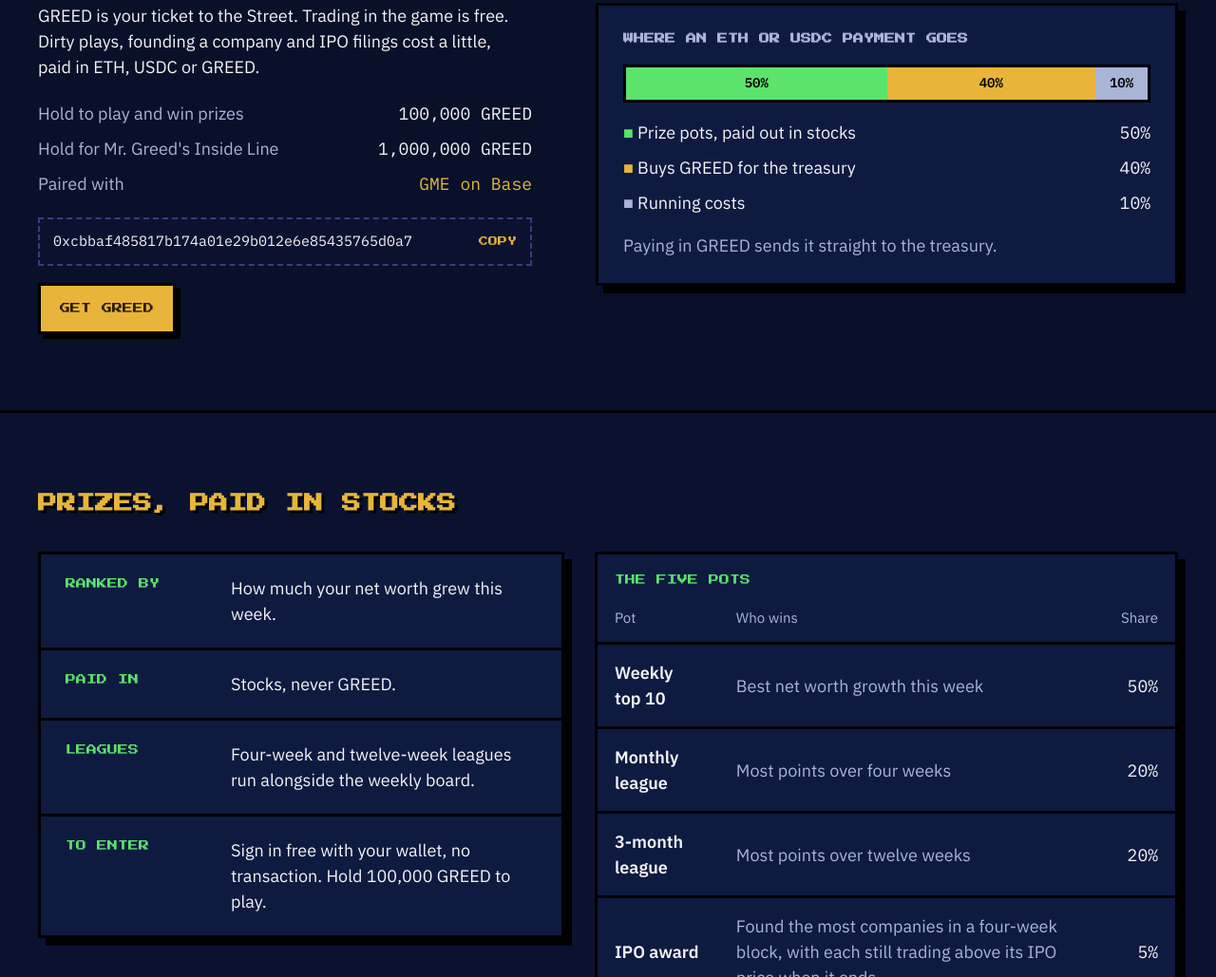
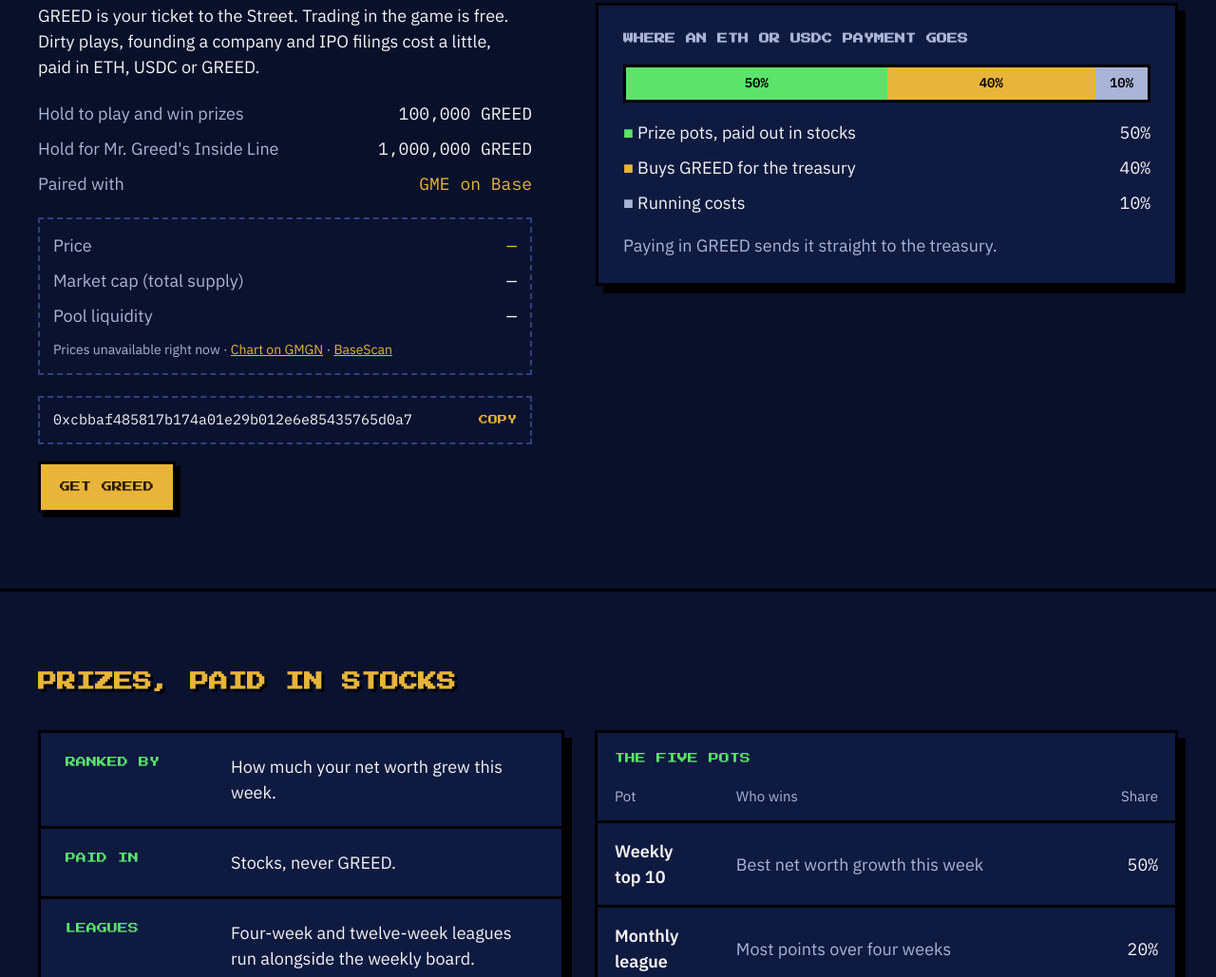
Before and after one commit to frosty720/stonkstreet-landing, a plain HTML site: page index.html in a window 1280 px wide. Shown: the part 2378-3407 px from the top of the page at 95% size. Drawn offline with Linux system fonts and the light colour scheme; no server answers.

Commit message:
feat: GREED market data

```diff
--- /dev/null
+++ b/assets/greed-market.js
@@ -0,0 +1,144 @@
+/* GREED's market numbers, read straight from Base: the price from GREED's own pool, GMEc's dollar price from GeckoTerminal,
+   and from those the dollar price, market cap and pool liquidity. Each visitor's browser asks; nothing goes through our servers.
+   A plain script (not a module) so the static host needs nothing special; it sets window.GreedMarket. */
+(function (global) {
+	'use strict';
+
+	const GREED = '0xcbbaf485817b174a01e29b012e6e85435765d0a7';
+	const GME = '0xb2000000000000000000007790ed6e48e06ed935';
+	const POOL = '0x6e9d3d023333f713671adef499aa3c9f7c0b227d';
+	/** GMEc is the pool's token0 (its address sorts first), GREED its token1 (read on Base, 2026-11-16). */
+	const GME_DECIMALS = 8;
+	const GREED_DECIMALS = 18;
+	const RPCS = ['https://mainnet.base.org', 'https://base-rpc.publicnode.com'];
+	const GME_PRICE_URL = 'https://api.geckoterminal.com/api/v2/simple/networks/base/token_price/' + GME;
+	const REFRESH_MS = 60000;
+	const TIMEOUT_MS = 8000;
+
+	const SLOT0 = '0x3850c7bd';
+	const TOTAL_SUPPLY = '0x18160ddd';
+	const BALANCE_OF = '0x70a08231';
+
+	/** GMEc per GREED from the pool's sqrtPriceX96, which prices token1 (GREED) in token0 (GMEc) units, inverted. */
+	function gmePerGreed(sqrtPriceX96) {
+		const ratio = Number(sqrtPriceX96) / 2 ** 96;
+		const greedPerGmeRaw = ratio * ratio;
+		if (!(greedPerGmeRaw > 0)) return 0;
+		const greedPerGme = greedPerGmeRaw * 10 ** (GME_DECIMALS - GREED_DECIMALS);
+		return 1 / greedPerGme;
+	}
+
+	function units(raw, decimals) {
+		return Number(raw) / 10 ** decimals;
+	}
+
+	/** The numbers shown, from the chain's raw answers and GMEc's dollar price. */
+	function summarize(read) {
+		const priceGme = gmePerGreed(read.sqrtPriceX96);
+		const priceUsd = priceGme * read.gmeUsd;
+		return {
+			priceGme: priceGme,
+			priceUsd: priceUsd,
+			marketCapUsd: units(read.totalSupply, GREED_DECIMALS) * priceUsd,
+			liquidityUsd: units(read.poolGreed, GREED_DECIMALS) * priceUsd + units(read.poolGme, GME_DECIMALS) * read.gmeUsd,
+		};
+	}
+
+	/** Under a dollar: three significant digits, so a tiny price still reads. A dollar or more: whole cents, or whole dollars past $1,000. */
+	function formatUsd(value, locale) {
+		if (!(value > 0) || !Number.isFinite(value)) return '—';
+		const options = { style: 'currency', currency: 'USD' };
+		if (value < 1) options.maximumSignificantDigits = 3;
+		else options.maximumFractionDigits = value >= 1000 ? 0 : 2;
+		return new Intl.NumberFormat(locale, options).format(value);
+	}
+
+	function word(hex, index) {
+		const start = 2 + index * 64;
+		return BigInt('0x' + hex.slice(start, start + 64));
+	}
+
+	function withTimeout(fetcher, url, init) {
+		const controller = new AbortController();
+		const timer = setTimeout(() => controller.abort(), TIMEOUT_MS);
+		return fetcher(url, Object.assign({}, init, { signal: controller.signal })).finally(() => clearTimeout(timer));
+	}
+
+	async function ethCall(fetcher, rpc, to, data) {
+		const res = await withTimeout(fetcher, rpc, {
+			method: 'POST',
+			headers: { 'Content-Type': 'application/json' },
+			body: JSON.stringify({ jsonrpc: '2.0', id: 1, method: 'eth_call', params: [{ to: to, data: data }, 'latest'] }),
+		});
+		if (!res.ok) throw new Error('rpc status ' + res.status);
+		const body = await res.json();
+		if (body.error || typeof body.result !== 'string' || body.result.length < 66) throw new Error('rpc refused the call');
+		return body.result;
+	}
+
+	function balanceOf(holder) {
+		return BALANCE_OF + holder.slice(2).padStart(64, '0');
+	}
+
+	/** One RPC's answers, all four or none. */
+	async function readChain(fetcher, rpc) {
+		const answers = await Promise.all([
+			ethCall(fetcher, rpc, POOL, SLOT0),
+			ethCall(fetcher, rpc, GREED, TOTAL_SUPPLY),
+			ethCall(fetcher, rpc, GREED, balanceOf(POOL)),
+			ethCall(fetcher, rpc, GME, balanceOf(POOL)),
+		]);
+		return { sqrtPriceX96: word(answers[0], 0), totalSupply: word(answers[1], 0), poolGreed: word(answers[2], 0), poolGme: word(answers[3], 0) };
+	}
+
+	async function readGmeUsd(fetcher) {
+		const res = await withTimeout(fetcher, GME_PRICE_URL, {});
+		if (!res.ok) throw new Error('price status ' + res.status);
+		const body = await res.json();
+		const price = Number(body.data.attributes.token_prices[GME]);
+		if (!(price > 0)) throw new Error('no GMEc price');
+		return price;
+	}
+
+	/** Tries each public RPC in turn; the dollar price comes from GeckoTerminal alongside. */
+	async function read(fetcher) {
+		const gmeUsd = readGmeUsd(fetcher);
+		let lastError;
+		for (const rpc of RPCS) {
+			try {
+				const chain = await readChain(fetcher, rpc);
+				return Object.assign(chain, { gmeUsd: await gmeUsd });
+			} catch (error) {
+				lastError = error;
+			}
+		}
+		throw lastError;
+	}
+
+	/**
+	 * Fills `[data-market=price|cap|liquidity|updated]` inside `root` and shows it, then refreshes every minute. A failed read
+	 * shows a dash rather than old or zero numbers. `words.updated` and `words.unavailable` are the page's own language.
+	 */
+	function mount(root, locale, words, fetcher) {
+		const fetchFn = fetcher || global.fetch.bind(global);
+		const field = (name) => root.querySelector('[data-market="' + name + '"]');
+		const time = new Intl.DateTimeFormat(locale, { hour: '2-digit', minute: '2-digit' });
+		root.hidden = false;
+		async function refresh() {
+			try {
+				const numbers = summarize(await read(fetchFn));
+				field('price').textContent = formatUsd(numbers.priceUsd, locale);
+				field('cap').textContent = formatUsd(numbers.marketCapUsd, locale);
+				field('liquidity').textContent = formatUsd(numbers.liquidityUsd, locale);
+				field('updated').textContent = words.updated + ' ' + time.format(new Date());
+			} catch (error) {
+				for (const name of ['price', 'cap', 'liquidity']) field(name).textContent = '—';
+				field('updated').textContent = words.unavailable;
+			}
+		}
+		refresh();
+		return setInterval(refresh, REFRESH_MS);
+	}
+
+	global.GreedMarket = { gmePerGreed: gmePerGreed, summarize: summarize, formatUsd: formatUsd, read: read, mount: mount };
+})(typeof window !== 'undefined' ? window : globalThis);
--- a/index.html
+++ b/index.html
@@ -401,6 +401,23 @@
 							<dt style="color: #A9B4D6">Paired with</dt>
 							<dd class="num" style="margin: 0; text-align: right; color: #E8B53A">GME on Base</dd>
 						</dl>
+						<div data-greed-market hidden
+							style="max-width: 520px; box-sizing: border-box; padding: 14px; border: 2px dashed #2F4080; background: #0A1230; display: flex; flex-direction: column; gap: 12px">
+							<dl
+								style="margin: 0; display: grid; grid-template-columns: minmax(0, 1fr) auto; gap: 10px 24px">
+								<dt style="color: #A9B4D6">Price</dt>
+								<dd class="num" data-market="price" style="margin: 0; text-align: right; color: #E8B53A">—</dd>
+								<dt style="color: #A9B4D6">Market cap (total supply)</dt>
+								<dd class="num" data-market="cap" style="margin: 0; text-align: right">—</dd>
+								<dt style="color: #A9B4D6">Pool liquidity</dt>
+								<dd class="num" data-market="liquidity" style="margin: 0; text-align: right">—</dd>
+							</dl>
+							<p style="margin: 0; font-size: 14px; color: #A9B4D6"><span data-market="updated">Loading…</span> · <a
+									href="https://gmgn.ai/base/token/0xcbbaf485817b174a01e29b012e6e85435765d0a7" target="_blank"
+									rel="noopener">Chart on GMGN</a> · <a
+									href="https://basescan.org/token/0xcbbaf485817b174a01e29b012e6e85435765d0a7" target="_blank"
+									rel="noopener">BaseScan</a></p>
+						</div>
 						<p data-greed-pending
 							style="margin: 0; max-width: 520px; box-sizing: border-box; padding: 12px 14px; border: 2px dashed #2F4080; background: #0A1230; color: #A9B4D6">
 							$GREED: 0xcbbaf485817b174a01e29b012e6e85435765d0a7 </p>
@@ -792,6 +809,7 @@
 		</footer>
 
 	</div>
+	<script src="assets/greed-market.js"></script>
 	<script>
 		/* The launch switch. Until the game is up, every Play button reads as pre-launch and points to X.
 		   Set live to true to turn the real links on; set greedAddress and greedBuyUrl once the coin exists. */
@@ -823,6 +841,7 @@
 					() => (copy.textContent = 'SELECT IT TO COPY'),
 				);
 			});
+			GreedMarket.mount(document.querySelector('[data-greed-market]'), 'en-US', { updated: 'Updated', unavailable: 'Prices unavailable right now' });
 			const buy = live.querySelector('[data-greed-buy]');
 			if (LAUNCH.greedBuyUrl) buy.href = LAUNCH.greedBuyUrl;
 			else buy.hidden = true;
```
Also changed, not shown: es/index.html (+19 -0 lines), test/greed-market.test.mjs (added, +124 -0 lines).
